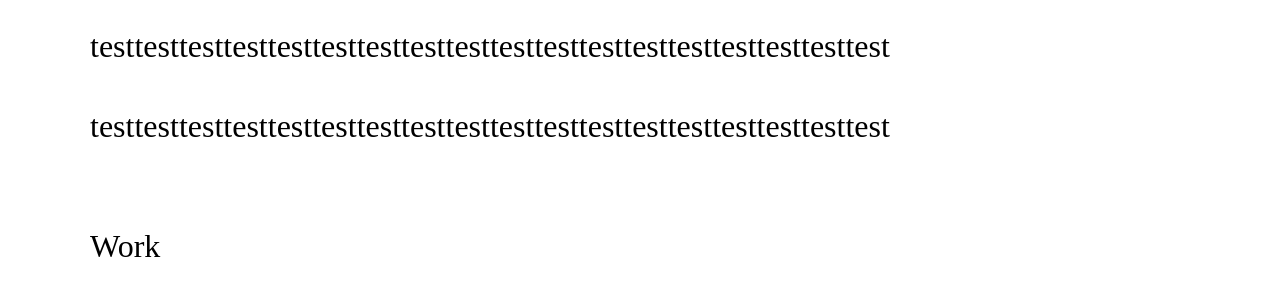
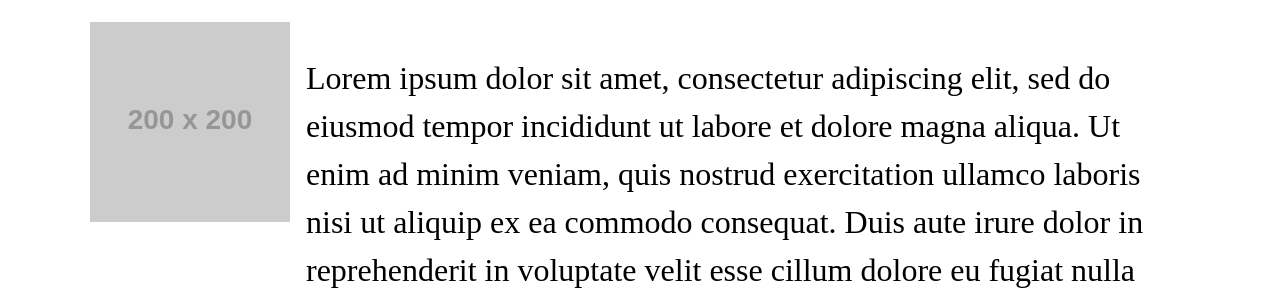
Before and after one commit to justb8890/challenge_2, a plain HTML site: page index.html in a window 1280 px wide. Shown: the part 254-558 px from the top of the page. Drawn offline with Linux system fonts and the light colour scheme; placeholder pictures from the web are drawn by us.

Commit message:
added flexbox

```diff
--- a/assets/css/style.css
+++ b/assets/css/style.css
@@ -23,3 +23,19 @@ section {
     font-size: 32px;
     line-height: 48px;
 }
+
+.about-detail {
+    display: flex;
+    align-items: flex-start;
+
+}
+footer {
+    padding: 30px;
+    background-color: black;
+    color: white;
+
+}
+.about-detail img {
+    margin-right: 16px;
+    margin-bottom: 16px;
+}
--- a/index.html
+++ b/index.html
@@ -21,17 +21,26 @@
         <section id="about">
         <header>
             <h2>About</h2>
-            <p>testtesttesttesttesttesttesttesttesttesttesttesttesttesttesttesttesttest</p>
-            <p>testtesttesttesttesttesttesttesttesttesttesttesttesttesttesttesttesttest</p>
+            <div class="about-detail">
+                <img src="https://via.placeholder.com/200" alt="profile image">
+    <div>
+            <p>Lorem ipsum dolor sit amet, consectetur adipiscing elit, sed do eiusmod tempor incididunt ut labore et dolore magna aliqua. Ut enim ad minim veniam, quis nostrud exercitation ullamco laboris nisi ut aliquip ex ea commodo consequat. Duis aute irure dolor in reprehenderit in voluptate velit esse cillum dolore eu fugiat nulla pariatur. Excepteur sint occaecat cupidatat non proident, sunt in culpa qui officia deserunt mollit anim id est laborum.</p>
+            <p>Lorem ipsum dolor sit amet, consectetur adipiscing elit, sed do eiusmod tempor incididunt ut labore et dolore magna aliqua. Ut enim ad minim veniam, quis nostrud exercitation ullamco laboris nisi ut aliquip ex ea commodo consequat. Duis aute irure dolor in reprehenderit in voluptate velit esse cillum dolore eu fugiat nulla pariatur. Excepteur sint occaecat cupidatat non proident, sunt in culpa qui officia deserunt mollit anim id est laborum.</p>
+
+    </div>
+        </div>
         </header>
         </section>
+       <section id= seo>
+        <article>
+            <h3>SEO Refactor</h3>
+            <img src="https://via.placeholder.com/400"
+            alt="seo refactor thumbnail" />
+        </article>
+
+       </section>
         <section id="work">
             <header>Work</header>
-            <article>
-                <h3>SEO Refactor</h3>
-                <img src="https://via.placeholder.com/400"
-                alt="seo refactor thumbnail" />
-            </article>
             <h3>coming soon</h3>
             <img src="https://via.placeholder.com/400"
             alt="seo refactor thumbnail" />
```
